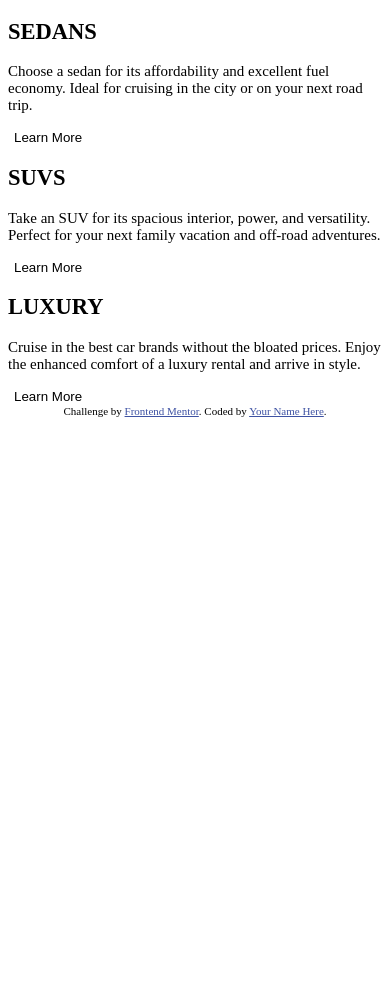
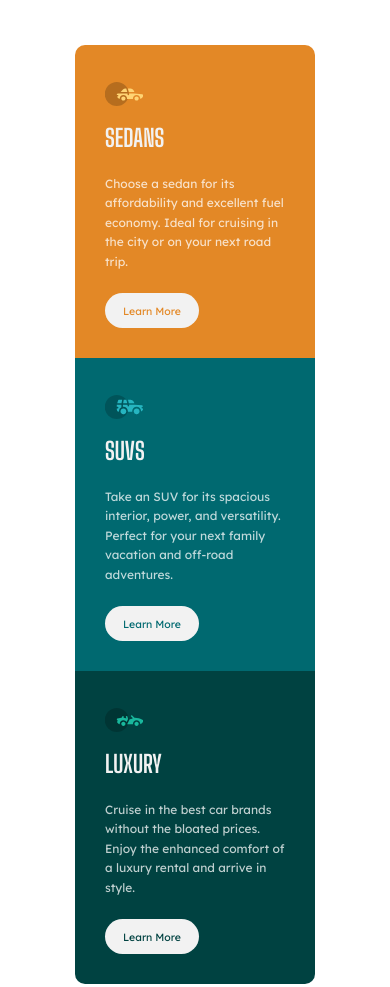
Before and after one commit to Diegobrix/FrontEnd_Mentor---3-Column-Preview-Card-Component, a plain HTML site: page index.html in a window 390 px wide. Before the commit the page ends 844 px from the top, so only its background shows below. Drawn offline with Linux system fonts and the light colour scheme.

Commit message:
Mobile - Finalizado

```diff
--- a/css/index-styles.css
+++ b/css/index-styles.css
@@ -20,12 +20,99 @@
    font-size: 15px;
 }
 
+* {
+   box-sizing: inherit;
+}
+
+body {
+   display: grid;
+   place-items: center;
+   min-height: 100vh;
+   min-height: 100dvh;
+
+   box-shadow: border-box;
+   margin: 0;
+   padding: 3rem 0;
+}
+
 .vehicle-type-title {
    text-transform: uppercase;
 }
 
+.type-icon {
+   display: block;
+   width: 2.5rem;
+   aspect-ratio: 1;
+
+   background: var(--car-type) no-repeat;
+   background-size: contain;
+   background-position: center center;
+}
+
+.sedans {
+   --car-type: url("../images/icon-sedans.svg");
+}
+
+.suvs {
+   --car-type: url("../images/icon-suvs.svg");
+}
+
+.luxury {
+   --car-type: url("../images/icon-luxury.svg");
+}
+
+h2 {
+   margin: 0;
+   font-family: var(--ff-200);
+   font-size: 1.6rem;
+   color: var(--neutral-200);
+}
+
+main {
+   display: flex;
+   flex-direction: column;
+
+   border-radius: 10px;
+   overflow: hidden;
+}
+
+main section {
+   --btn-color: var(--primary-200);
+
+   display: inherit;
+   flex-direction: column;
+   align-items: flex-start;
+   gap: 10px;
+   background: var(--primary-200);
+   width: 100%;
+   padding: 2rem;
+   font-family: var(--ff-100);
+   color: var(--neutral-100);
+}
+
+main >:first-child {
+   --btn-color: var(--primary-100);
+   background: var(--primary-100);
+}
+
+main >:last-child {
+   --btn-color: var(--primary-300);
+   background: var(--primary-300);
+}
+
+.vehicle-type-details {
+   font-size: .8rem;
+   max-width: 12rem;
+   line-height: 1.3rem;
+}
+
 button {
    border: 0;
-   background: #0000;
+   background: var(--neutral-200);
+   color: var(--btn-color);
+   padding: .7rem 1.2rem;
+   font-family: var(--ff-100);
+   font-size: .7rem;
+   border-radius: 25vw;
    cursor: pointer;
 }
--- a/index.html
+++ b/index.html
@@ -30,30 +30,26 @@
 <body>
   <main>
     <section>
-      <i class="type-icon"></i>
+      <i class="type-icon sedans"></i>
       <h2 class="vehicle-type-title">sedans</h2>
       <p class="vehicle-type-details">Choose a sedan for its affordability and excellent fuel economy. Ideal for cruising in the city
         or on your next road trip.</p>
       <button>Learn More</button>
     </section>
     <section>
-      <i class="type-icon"></i>
+      <i class="type-icon suvs"></i>
       <h2 class="vehicle-type-title">suvs</h2>
       <p class="vehicle-type-details">Take an SUV for its spacious interior, power, and versatility. Perfect for your next family vacation
         and off-road adventures.</p>
       <button>Learn More</button>
     </section>
     <section>
-      <i class="type-icon"></i>
+      <i class="type-icon luxury"></i>
       <h2 class="vehicle-type-title">luxury</h2>
       <p class="vehicle-type-details">Cruise in the best car brands without the bloated prices. Enjoy the enhanced comfort of a luxury
         rental and arrive in style.</p>
       <button>Learn More</button>
     </section>
   </main>
-  <div class="attribution">
-    Challenge by <a href="https://www.frontendmentor.io?ref=challenge" target="_blank">Frontend Mentor</a>.
-    Coded by <a href="#">Your Name Here</a>.
-  </div>
 </body>
 </html>
```
